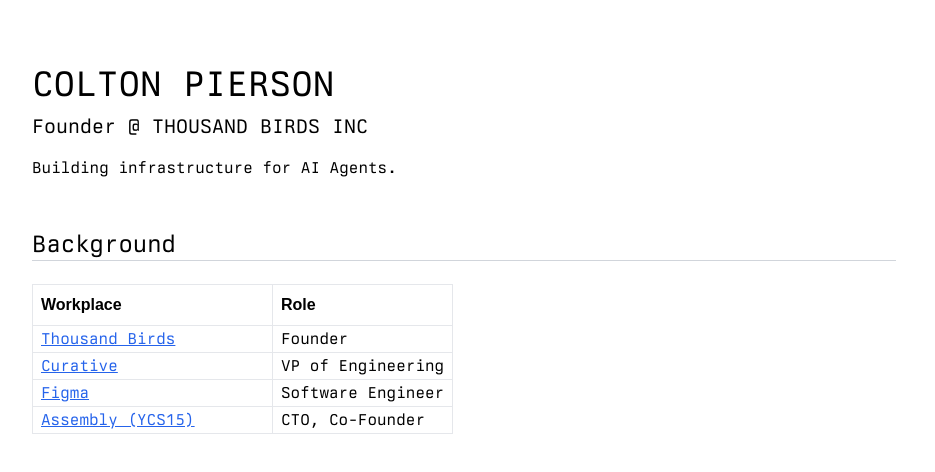
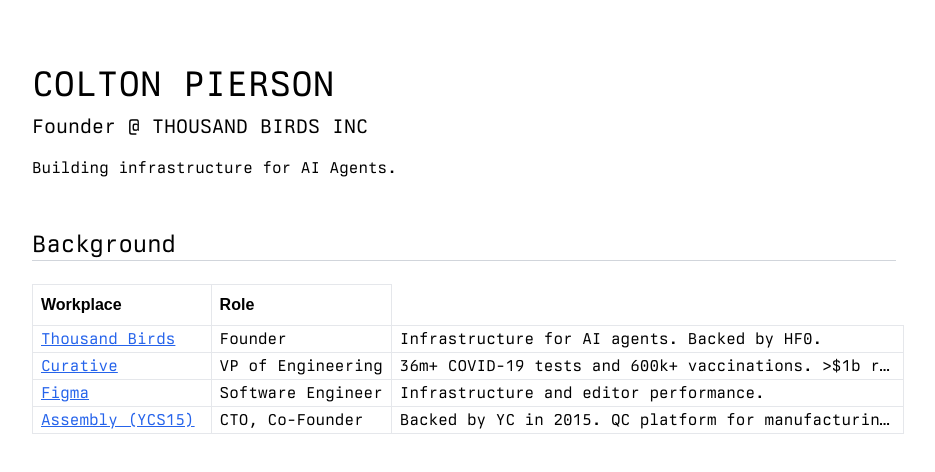
Before and after one commit to kvey/kvey.github.io, a Next.js app: page / in a window 1280 px wide. Shown: the top 472 px of the page, without its empty margins (16-951 px from the left). Built offline with nearby package versions, Linux system fonts and the light colour scheme; a web font is replaced by a local one.

Commit message:
fix asm link

```diff
--- a/src/app/page.tsx
+++ b/src/app/page.tsx
@@ -37,29 +37,36 @@
               </thead>
               <tbody>
               <tr>
-                <td className={"border px-2 whitespace-nowrap pr-4 w-60"}><a href={"https://thousandbirds.ai"} className={"underline text-blue-600"}>Thousand Birds</a></td>
+                <td className={"border px-2 whitespace-nowrap pr-4 w-60"}><a href={"https://thousandbirds.ai"}
+                                                                             className={"underline text-blue-600"}>Thousand
+                  Birds</a></td>
                 <td className={"border px-2 whitespace-nowrap overflow-ellipsis overflow-hidden max-w-lg"}>Founder</td>
+                <td className={"border px-2 whitespace-nowrap overflow-ellipsis overflow-hidden max-w-lg"}>
+                  Infrastructure for AI agents. Backed by HF0.
+                </td>
               </tr>
               <tr>
-                <td className={"border px-2 whitespace-nowrap pr-4 w-60"}><a href={"https://curative.com"} className={"underline text-blue-600"}>Curative</a></td>
+                <td className={"border px-2 whitespace-nowrap pr-4 w-60"}><a href={"https://curative.com"}
+                                                                             className={"underline text-blue-600"}>Curative</a>
+                </td>
                 <td className={"border px-2 whitespace-nowrap overflow-ellipsis overflow-hidden max-w-lg"}>VP of Engineering</td>
-                {/*<td className={"border px-2 whitespace-nowrap overflow-ellipsis overflow-hidden max-w-lg"}>*/}
-                {/*  36m+ COVID-19 tests and 600k+ vaccinations.*/}
-                {/*</td>*/}
+                <td className={"border px-2 whitespace-nowrap overflow-ellipsis overflow-hidden max-w-lg"}>
+                  36m+ COVID-19 tests and 600k+ vaccinations. {">"}$1b revenue and 7000 employees in first year.
+                </td>
               </tr>
               <tr>
                 <td className={"border px-2 whitespace-nowrap pr-4 w-60"}><a href={"https://figma.com"} className={"underline text-blue-600"}>Figma</a></td>
                 <td className={"border px-2 whitespace-nowrap overflow-ellipsis overflow-hidden max-w-lg"}>Software Engineer</td>
-                {/*<td className={"border px-2 whitespace-nowrap overflow-ellipsis overflow-hidden max-w-lg"}>*/}
-                {/*  Made Figma load faster.*/}
-                {/*</td>*/}
+                <td className={"border px-2 whitespace-nowrap overflow-ellipsis overflow-hidden max-w-lg"}>
+                  Infrastructure and editor performance.
+                </td>
               </tr>
               <tr>
                 <td className={"border px-2 whitespace-nowrap pr-4 w-60"}><a href={"https://asm.co"} className={"underline text-blue-600"}>Assembly (YCS15)</a></td>
                 <td className={"border px-2 whitespace-nowrap overflow-ellipsis overflow-hidden max-w-lg"}>CTO, Co-Founder</td>
-                {/*<td className={"border px-2 whitespace-nowrap overflow-ellipsis overflow-hidden max-w-lg"}>*/}
-                {/*  Backed by YC in 2015. QC platform for manufacturing.*/}
-                {/*</td>*/}
+                <td className={"border px-2 whitespace-nowrap overflow-ellipsis overflow-hidden max-w-lg"}>
+                  Backed by YC in 2015. QC platform for manufacturing.
+                </td>
               </tr>
               </tbody>
             </table>
```
